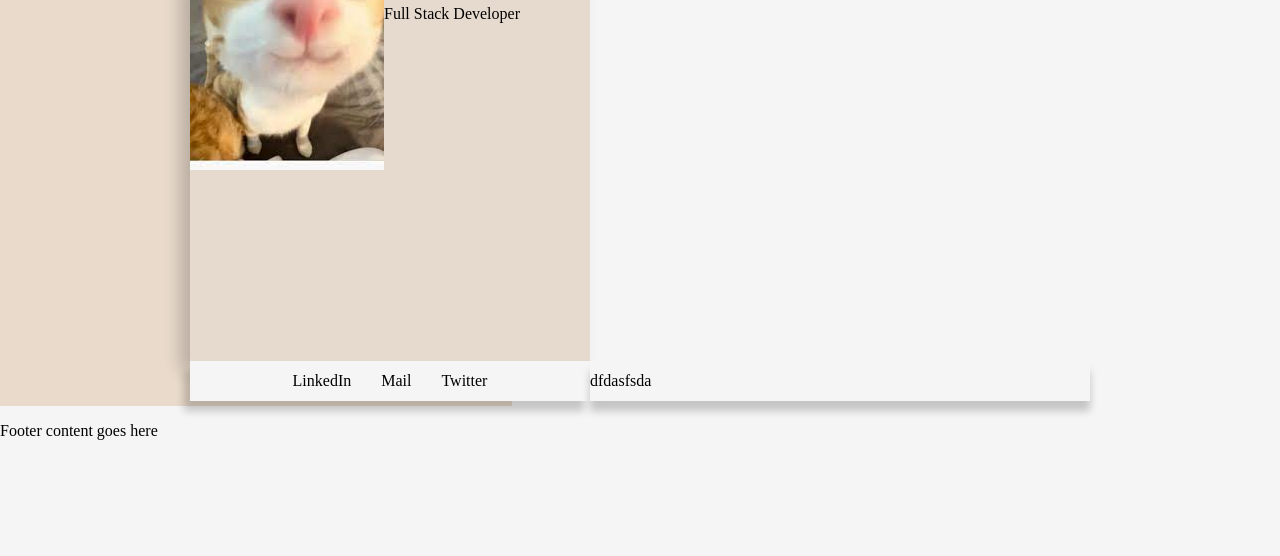
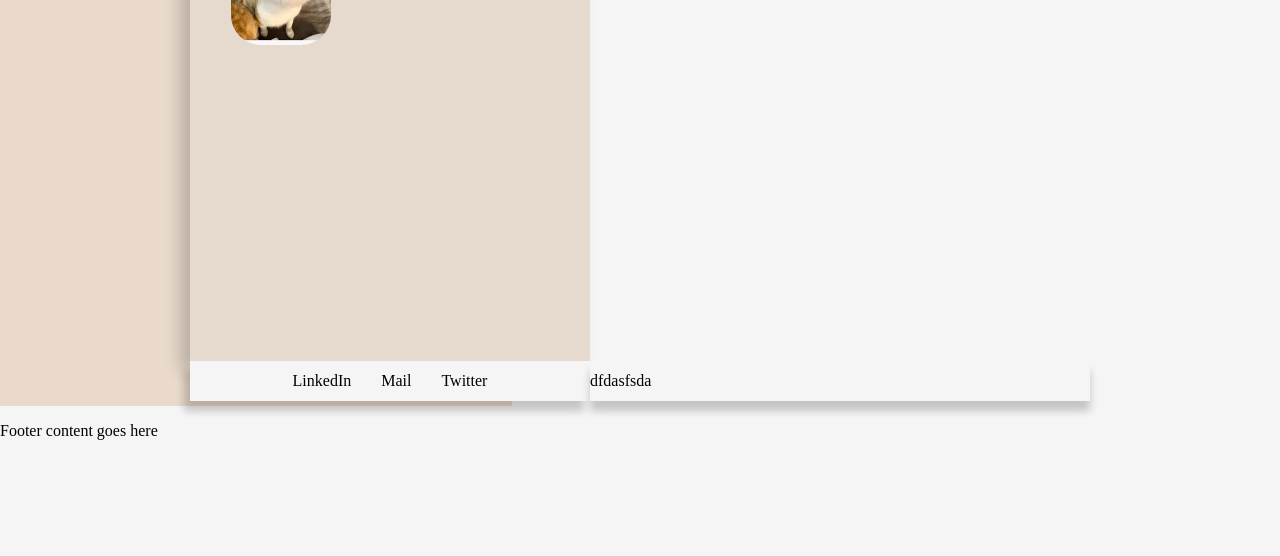
Before and after one commit to marcelfsaperas/CV_MarcelFeliu, a plain HTML site: page index.html in a window 1280 px wide. Shown: the part 244-800 px from the top of the page. Drawn offline with Linux system fonts and the light colour scheme.

Commit message:
feat: pfp size and border radius

```diff
--- a/style.css
+++ b/style.css
@@ -97,7 +97,10 @@ a:hover {
 
 
 }
-
+.pfp{
+    width: 100px;
+    border-radius: 30px;
+}
 .social-links {
     width: 100%;
     height: 40px;
```
